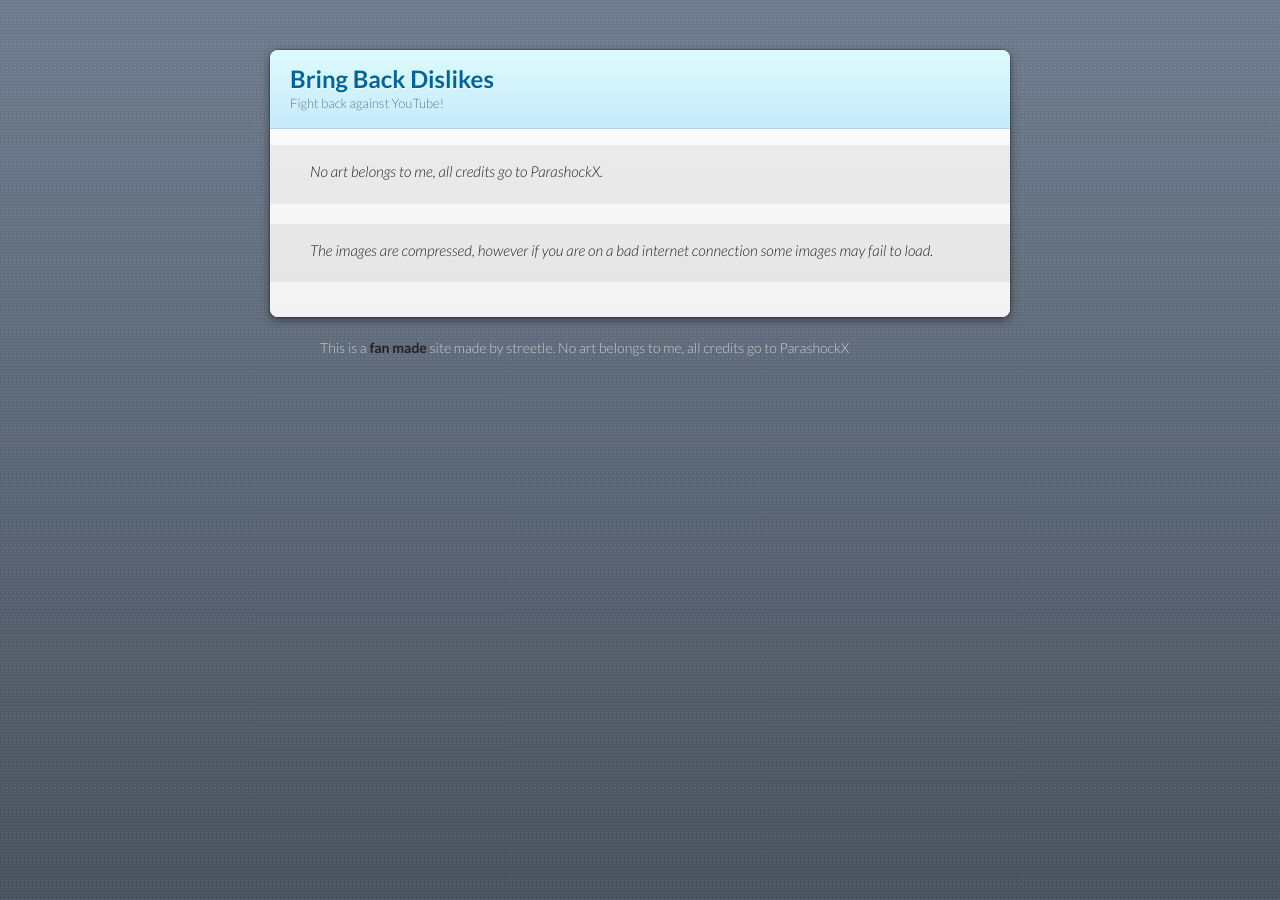
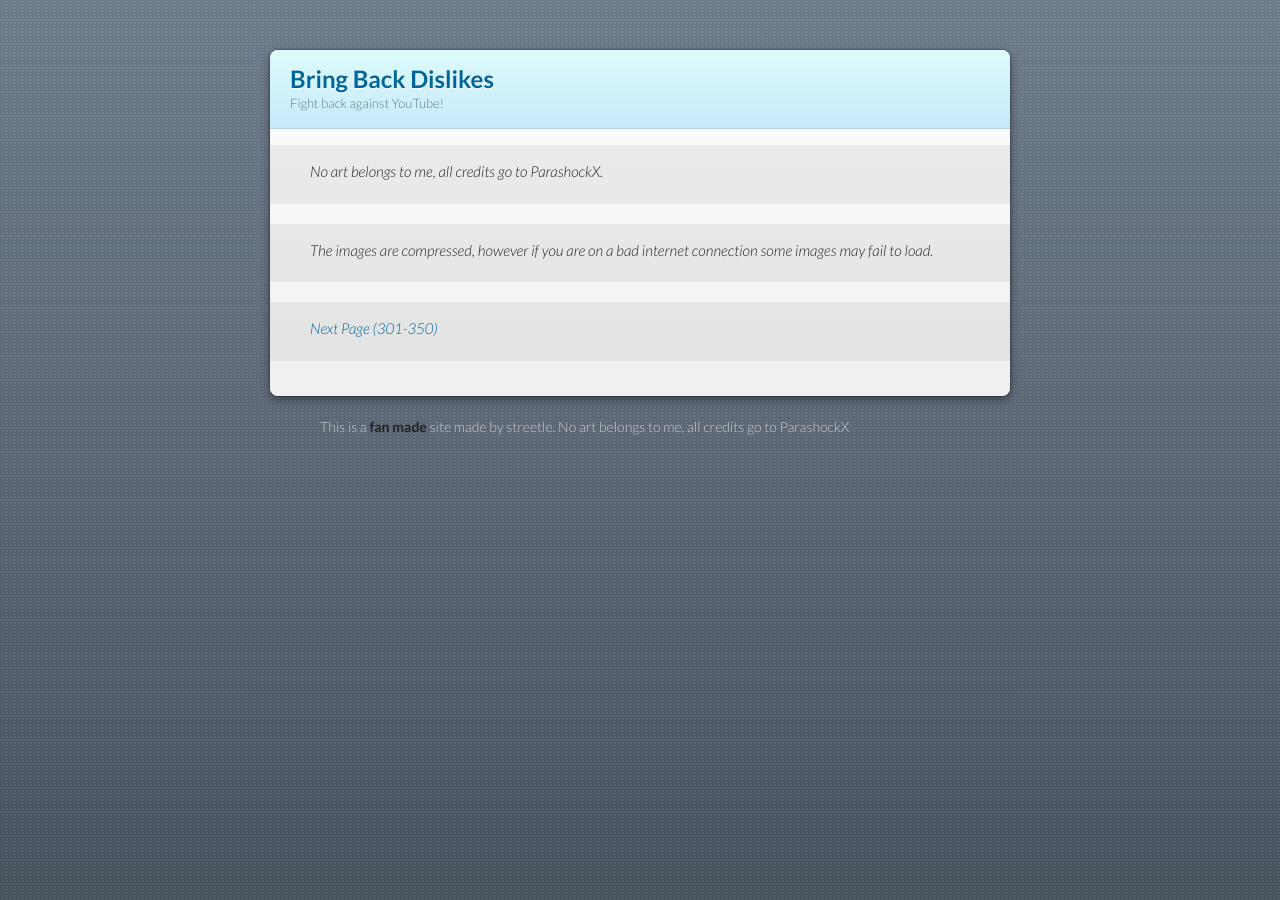
Before and after one commit to streetlegithub/bringbackdislikes.ml, a Jekyll site: the page built from 300.md, in a window 1280 px wide. Built offline with Jekyll 4.4.1, drawn with Linux system fonts in a browser that asks for light colours; our own code applies the rules of GitHub Pages for plain Markdown files.

Commit message:
Update 300.md

```diff
--- a/300.md
+++ b/300.md
@@ -1,3 +1,7 @@
 > No art belongs to me, all credits go to ParashockX.
 
 > The images are compressed, however if you are on a bad internet connection some images may fail to load.
+
+
+
+> <a href="https://www.bringbackdislikes.ml/350">Next Page (301-350)</a>
```
